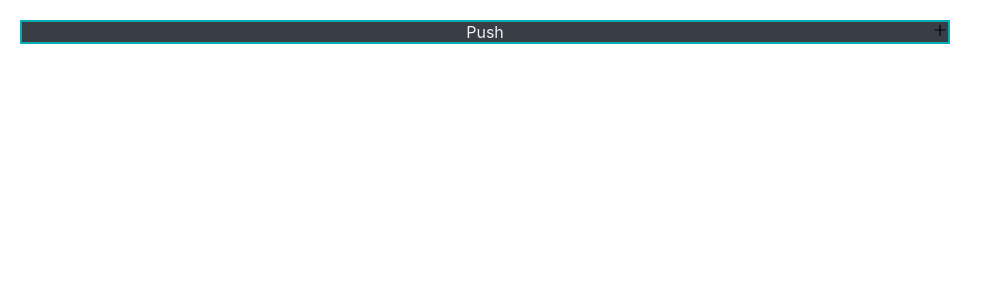
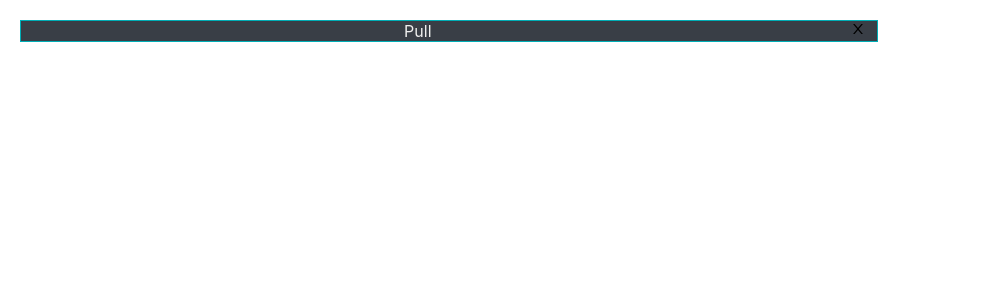
Before and after one commit to SalimAbdala27/SJ-Fitness, a React (Create React App) app in the folder sj-fitness/: page / in a window 1280 px wide. Shown: the top 300 px of the page, without its empty margins (0-993 px from the left). Built offline with nearby package versions, Linux system fonts and the light colour scheme.

Commit message:
Workout splits done

```diff
--- a/sj-fitness/src/App.jsx
+++ b/sj-fitness/src/App.jsx
@@ -12,7 +12,7 @@ function App() {
       <div className="App__top">
       {/* <Navbar/> */}
       </div>
-      <WorkoutSplit splitTitle="Push" openSplitDown={false} splitExercises={["Barbell rows", "Lat Pull down", "Pull ups", "Rear delt fly"]}/>
+      <WorkoutSplit splitTitle="Pull" openSplitDown={false} splitExercises={["Barbell rows", "Lat Pull down", "Pull ups", "Rear delt fly"]}/>
     </div>
   );
 }
--- a/sj-fitness/src/components/WorkoutSplit/WorkoutSplit.jsx
+++ b/sj-fitness/src/components/WorkoutSplit/WorkoutSplit.jsx
@@ -1,4 +1,4 @@
-import React, { useState } from 'react';
+import React, { useState, useEffect } from 'react';
 import "./workoutSplit.scss";
 import { AiOutlinePlus, AiOutlineClose } from "react-icons/ai";
 import { CgMoreO } from "react-icons/cg";
@@ -7,18 +7,18 @@ import { CgMoreO } from "react-icons/cg";
 
 const WorkoutSplit = (props) => {
     const { splitTitle, openSplitDown, splitExercises } = props;
-
-    const mode = (openSplitDown ? <AiOutlineClose /> :<AiOutlinePlus /> )
+    const mode = (openSplitDown ? <AiOutlinePlus /> : <AiOutlineClose /> )
     const [openSplit, setOpenSplit] = useState(false);
     const handleChange = () => {
         setOpenSplit((prevOpenDrop) => !prevOpenDrop)
+        console.log(openSplit);
     }
+
 
     const getExercises = () => {
         return (
             splitExercises.map((exercise) =>
                 <div className="splitBar__subs-exercise">
-                    <div className="splitBar__subs-exercise-holder"></div>
                     <div className="splitBar__subs-exercise-name">{exercise}</div>
                     <div className="splitBar__subs-exercise-icon"><CgMoreO /></div>
                 </div>
@@ -26,10 +26,11 @@ const WorkoutSplit = (props) => {
         )
     }
 
+
+
   return (
         <div className="splitBar">
             <div className="splitBar__main">
-                <div className="splitBar__heading-holder"></div>
                 <div className="splitBar__heading-title" onClick={handleChange}>{splitTitle}</div>
                 <div className="splitBar__heading-icon" onClick={handleChange}>
                     {mode}
@@ -44,24 +45,3 @@ const WorkoutSplit = (props) => {
     )
 }
 export default WorkoutSplit
-
-{/* <div className="splitBar__subs-exercise">
-                        <div className="splitBar__subs-exercise-holder"></div>
-                        <div className="splitBar__subs-exercise-name">Pull ups</div>
-                        <div className="splitBar__subs-exercise-icon"><CgMoreO /></div>
-                    </div>
-                    <div className="splitBar__subs-exercise">
-                        <div className="splitBar__subs-exercise-holder"></div>
-                        <div className="splitBar__subs-exercise-name">Lat Pull down</div>
-                        <div className="splitBar__subs-exercise-icon"><CgMoreO /></div>
-                    </div>
-                    <div className="splitBar__subs-exercise">
-                        <div className="splitBar__subs-exercise-holder"></div>
-                        <div className="splitBar__subs-exercise-name">Barbell rows</div>
-                        <div className="splitBar__subs-exercise-icon"><CgMoreO /></div>
-                    </div>
-                    <div className="splitBar__subs-exercise">
-                        <div className="splitBar__subs-exercise-holder"></div>
-                        <div className="splitBar__subs-exercise-name">Rear delt fly</div>
-                        <div className="splitBar__subs-exercise-icon"><CgMoreO /></div>
-                    </div> */}
--- a/sj-fitness/src/components/WorkoutSplit/workoutSplit.scss
+++ b/sj-fitness/src/components/WorkoutSplit/workoutSplit.scss
@@ -1,48 +1,54 @@
 @import "../../assets/styles/styles.scss";
+
+* {
+    margin: 0;
+    box-sizing: border-box;
+}
 
 .splitBar {
     margin: 20px 20px;
     &__main {
         display: flex;
-        // justify-content: space-evenly;
-        // align-items: center;
-        border: 2px solid $accent;
+        border: 1.5px solid $accent;
         background-color: $secondary;
-        width: 75%;
+        width: 67vw;
+        margin-bottom: -1px;
     }
 
     &__heading {
         &-holder {
-            // border: 1px solid yellow;
             width: 100%;
         }
 
         &-title {
-            // border: 1px solid yellow;
             color: $tertiary;
             text-align: center;
             width: 100%;
+            width: 62vw;
         }
 
         &-icon {
-            // border: 1px solid yellow;
             display: flex;
             justify-content: right;
             width: 100%;
+            width: 4vw;
+
         }
     }
 
     &__subs {
-        border: 2px solid $accent;
-        background-color: $secondary;
-        width: 75%;
+        border: 1px solid $accent;
+        background-color: $primary;
+        width: 67vw;
+        border-bottom: 0.5px solid #00ADB5;
+        border-left: 0.5px solid #00ADB5;
+        border-right: 0.5px solid #00ADB5;
 
             &-exercise {
                 border: 1px solid $accent;
                 display: flex;
-                justify-content: space-evenly;
-                align-items: center;
                 text-align: center;
+                margin-top: -1px;
 
                 &-holder {
                     width: 100%;
@@ -50,14 +56,17 @@
 
                 &-name {
                     color: $tertiary;
+                    display: flex;
+                    justify-content: center;
+                    align-items: center;
                     text-align: center;
-                    width: 100%;
+                    width: 62vw;
                 }
 
                 &-icon {
                     display: flex;
-                    justify-content: right;
-                    width: 100%;
+                    justify-content: flex-end;
+                    width: 4vw;
                 }
             }
     }
```
